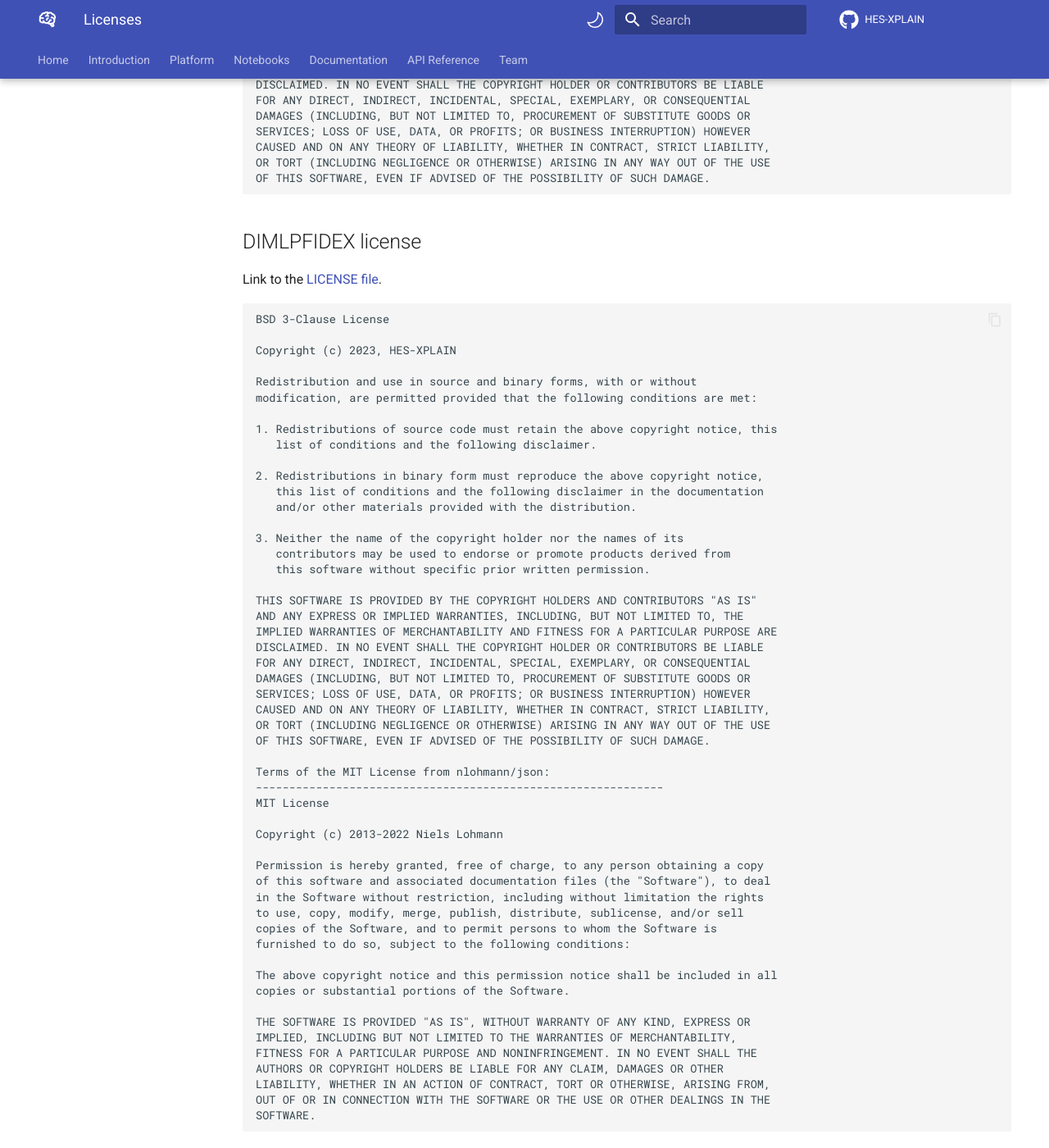
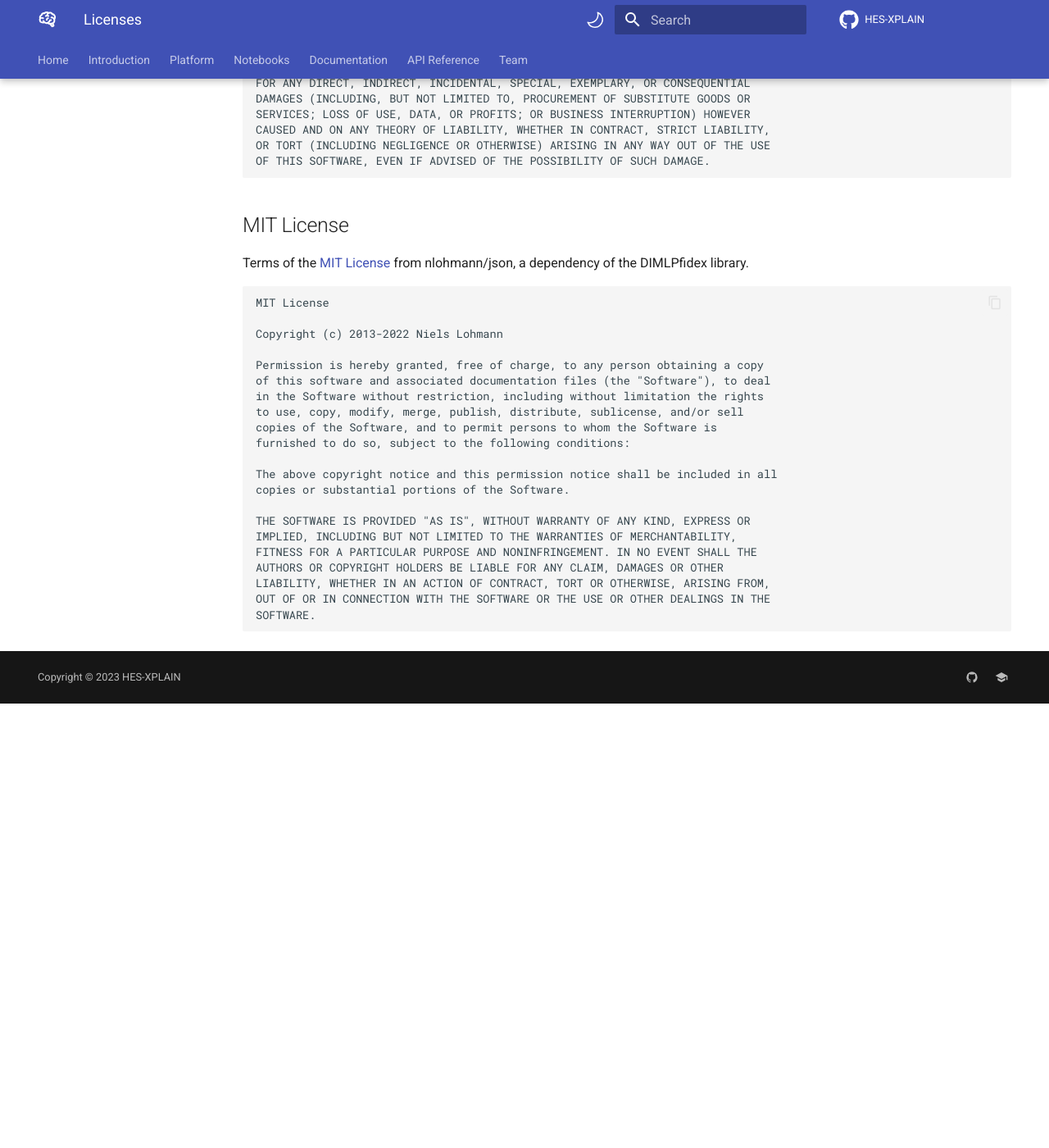
Before and after one commit to HES-XPLAIN/hes-xplain.github.io, an MkDocs documentation site: the page built from docs/documentation/license.md, in a window 1280 px wide and 1400 px high, scrolled down 781 px. Shown: the whole window at 82% size. Built offline with MkDocs 1.6.1 and Material for MkDocs 9.7.7, drawn with Linux system fonts in a browser that asks for light colours; comment, search, counter and statistics services are not loaded; after the commit the page ends 1639 px from its top, so only the background shows below that; some of the changed text lies outside the part shown.

Commit message:
Simplify license

````diff
--- a/docs/documentation/license.md
+++ b/docs/documentation/license.md
@@ -1,11 +1,12 @@
 # Licenses
 
-!!!Note
-      If there are any inconsistencies between the licenses displayed here and those in the corresponding `Github repository`, please always consider the license inside the `Github repository` as the real reference.
+!!! note
 
-## Website license
+    Please always consider the license inside the [Github repositories](https://github.com/HES-XPLAIN) as the real reference.
 
-Link to the [LICENSE file](https://github.com/HES-XPLAIN/hes-xplain.github.io/blob/main/LICENSE).
+## BSD 3-Clause License
+
+Terms of the [BSD 3-Clause License](https://spdx.org/licenses/BSD-3-Clause.html), used for our algorithms code, documentation and website:
 
 ```
 BSD 3-Clause License
@@ -38,42 +39,11 @@ OR TORT (INCLUDING NEGLIGENCE OR OTHERWISE) ARISING IN ANY WAY OUT OF THE USE
 OF THIS SOFTWARE, EVEN IF ADVISED OF THE POSSIBILITY OF SUCH DAMAGE.
 ```
 
-## DIMLPFIDEX license
+## MIT License
 
-Link to the [LICENSE file](https://github.com/HES-XPLAIN/dimlpfidex/blob/main/LICENSE).
+Terms of the [MIT License](https://spdx.org/licenses/MIT.html) from nlohmann/json, a dependency of the DIMLPfidex library.
 
 ```
-BSD 3-Clause License
-
-Copyright (c) 2023, HES-XPLAIN
-
-Redistribution and use in source and binary forms, with or without
-modification, are permitted provided that the following conditions are met:
-
-1. Redistributions of source code must retain the above copyright notice, this
-   list of conditions and the following disclaimer.
-
-2. Redistributions in binary form must reproduce the above copyright notice,
-   this list of conditions and the following disclaimer in the documentation
-   and/or other materials provided with the distribution.
-
-3. Neither the name of the copyright holder nor the names of its
-   contributors may be used to endorse or promote products derived from
-   this software without specific prior written permission.
-
-THIS SOFTWARE IS PROVIDED BY THE COPYRIGHT HOLDERS AND CONTRIBUTORS "AS IS"
-AND ANY EXPRESS OR IMPLIED WARRANTIES, INCLUDING, BUT NOT LIMITED TO, THE
-IMPLIED WARRANTIES OF MERCHANTABILITY AND FITNESS FOR A PARTICULAR PURPOSE ARE
-DISCLAIMED. IN NO EVENT SHALL THE COPYRIGHT HOLDER OR CONTRIBUTORS BE LIABLE
-FOR ANY DIRECT, INDIRECT, INCIDENTAL, SPECIAL, EXEMPLARY, OR CONSEQUENTIAL
-DAMAGES (INCLUDING, BUT NOT LIMITED TO, PROCUREMENT OF SUBSTITUTE GOODS OR
-SERVICES; LOSS OF USE, DATA, OR PROFITS; OR BUSINESS INTERRUPTION) HOWEVER
-CAUSED AND ON ANY THEORY OF LIABILITY, WHETHER IN CONTRACT, STRICT LIABILITY,
-OR TORT (INCLUDING NEGLIGENCE OR OTHERWISE) ARISING IN ANY WAY OUT OF THE USE
-OF THIS SOFTWARE, EVEN IF ADVISED OF THE POSSIBILITY OF SUCH DAMAGE.
-
-Terms of the MIT License from nlohmann/json:
--------------------------------------------------------------
 MIT License
 
 Copyright (c) 2013-2022 Niels Lohmann
````
